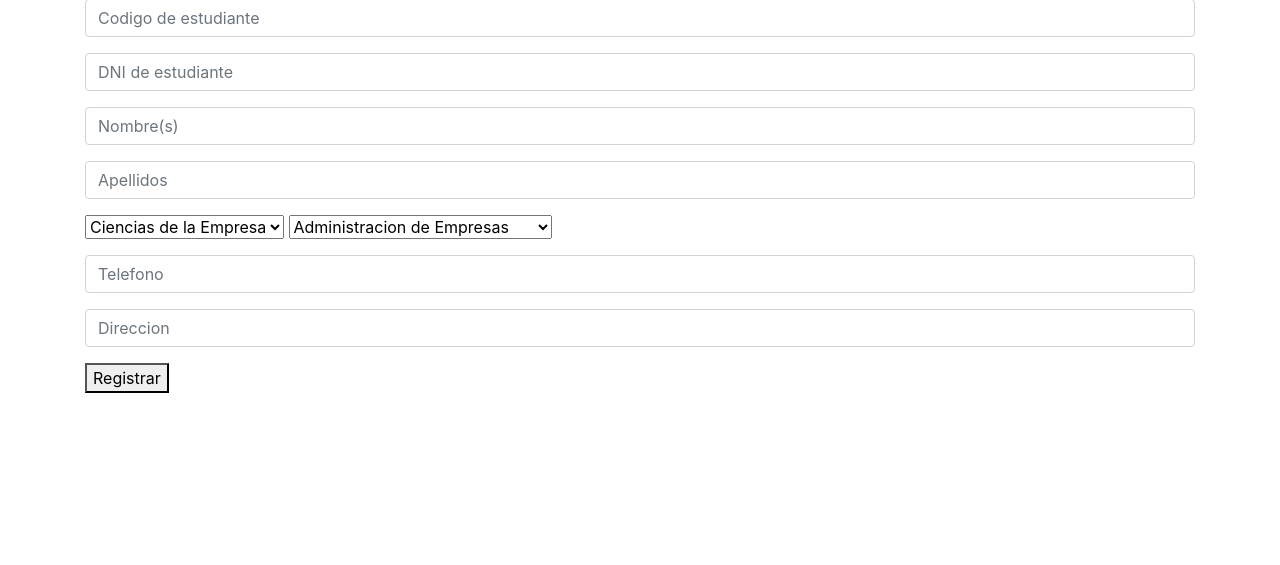
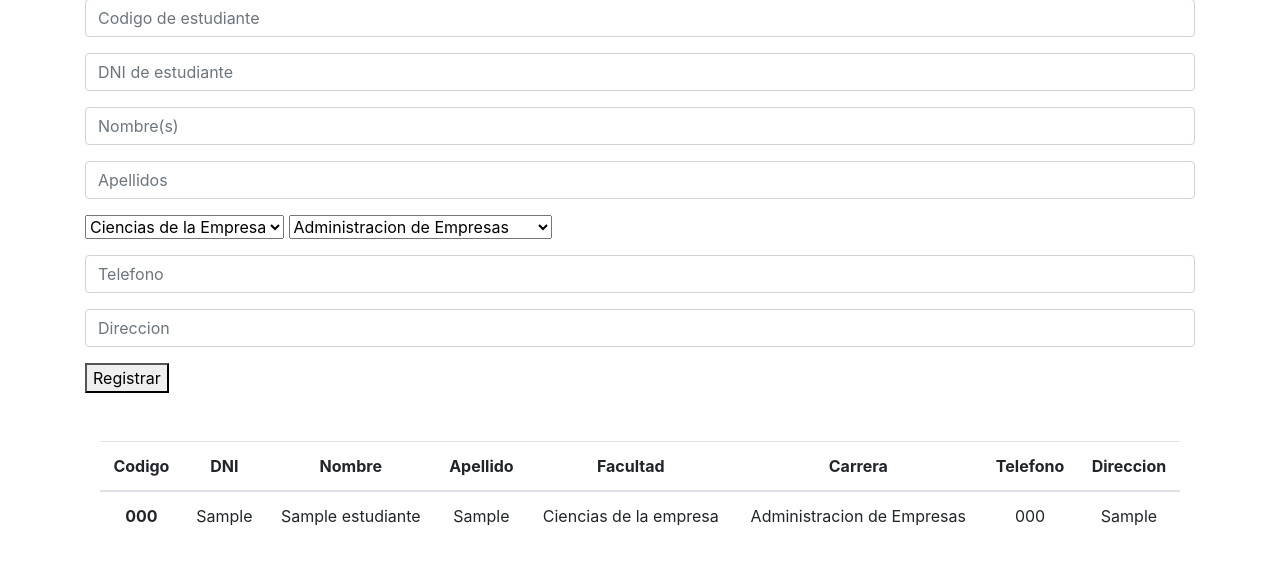
Before and after one commit to sebasdr/comedor_univ, a PHP site: page /registrarest.html in a window 1280 px wide. Shown: the part 103-668 px from the top of the page. Run offline with PHP 8.4, Linux system fonts and the light colour scheme; data comes from the database, SQL or seed files in the repository; tables that the repository leaves empty hold one stand-in row (values such as "Sample post").

Commit message:
Implementando tablas de registro de estudiante

```diff
--- /dev/null
+++ b/js/tabregest.js
@@ -0,0 +1,33 @@
+var tablaest = document.querySelector('#tablaest');
+$(function(){
+  fetch('php/funcionesbas.php')
+    .then( res => res.json() )//porque no le estamos enviando de forma correcta (objeto json desde php)
+    .then( data => {
+    //console.log(data[0].nombre)
+    tabla(data)//A esta funcion le estamos mandando la data
+  })
+})
+
+//Funcion que genera tablas
+function tabla(data){
+//console.log(dato)
+tablaest.innerHTML = ''
+  for(let value of data){//Recorre el array de objetos, y lo separa en los objetos que tenga con "valor" para acceder a sus propiedades
+  console.log(value.nombre)
+  tablaest.innerHTML += `
+
+  <tr>
+    <th scope="row">${ value.codigo }</th>
+    <td>${ value.dni }</td>
+    <td>${ value.nombre }</td>
+    <td>${ value.apellido }</td>
+    <td>${ value.facultad }</td>
+    <td>${ value.carrera }</td>
+    <td>${ value.telefono }</td>
+    <td>${ value.direccion }</td>
+  </tr>
+
+  `
+  }
+//Con el += va ir concatenando las tablas, es decir, muestra la primera tabla, luego muestra la segunda sin borrar la primera
+}
--- a/php/funcionesbas.php
+++ b/php/funcionesbas.php
@@ -18,7 +18,8 @@ if ($conexion ->connect_error) die("No es posible conectar con la base de datos"
     echo json_encode("er1");
 } */
 
-if (isset($_POST["codigo"]) && isset($_POST["dni"]) && isset($_POST["nombre"]) && isset($_POST["apellido"]) && isset($_POST["facultad"]) && isset($_POST["carrera"])){
+//Este es el bueno
+/* if (isset($_POST["codigo"]) && isset($_POST["dni"]) && isset($_POST["nombre"]) && isset($_POST["apellido"]) && isset($_POST["facultad"]) && isset($_POST["carrera"])){
     reg_est($conexion);
 }elseif(isset($_POST["codigot"]) && isset($_POST["sem"]) && isset($_POST["fecha"]) && isset($_POST["codigoe"]) && isset($_POST["sede"])){
     asig_tar($conexion);
@@ -26,7 +27,9 @@ if (isset($_POST["codigo"]) && isset($_POST["dni"]) && isset($_POST["nombre"]) &
     sellar_tar($conexion);
 }else{
     echo json_encode("er1");
-}
+} */
+
+tab_reg_est($conexion);
 
 //Registrar estudiante
 function reg_est($conexion){
@@ -116,6 +119,35 @@ function reg_est($conexion){
         </script>
 _END;*/
     }
+}
+
+function tab_reg_est($conexion){
+    $query="SELECT * FROM estudiante ORDER BY codE";
+    $result=$conexion->query($query);
+    $a = array();//CReando array para guardar json
+
+    if($result->num_rows){
+        $rows = $result->num_rows;
+        for($j=0; $j<$rows; $j++){
+            $row=$result->fetch_array(MYSQLI_NUM);
+            $query2="SELECT c.nombCar, f.nombF FROM carrera c inner JOIN facultad f on c.facultad_codF = f.codF WHERE c.codCar='$row[5]'";
+            $result2=$conexion->query($query2);
+            $rows2=$result2->fetch_array(MYSQLI_NUM);
+            $codigo=htmlspecialchars($row[0]);
+            $dni=htmlspecialchars($row[1]);
+            $nombre=htmlspecialchars($row[2]);
+            $apellido=htmlspecialchars($row[3]);
+            $facultad=htmlspecialchars($rows2[1]);
+            $carrera=htmlspecialchars($rows2[0]);
+            $telefono=htmlspecialchars($row[6]);
+            $direccion=htmlspecialchars($row[7]);
+            $objeto = new tabregest ($codigo,$dni,$nombre,$apellido,$facultad,$carrera,$telefono,$direccion);//CReando objeto
+            $a[$j]=$objeto;//Guardando objeto en array
+            $result2->close();
+        }
+        echo json_encode($a);//Enviando json con info correctamente ordenada
+        $result->close();
+    }else echo json_encode("erif");
 }
 
 //Asignar tarjeta
@@ -272,6 +304,29 @@ function mysql_fix_string($conexion, $string){
     return $conexion->real_escape_string($string);
 }
 
+//Clases para crear objetos para json
+class tabregest{
+    var $codigo;
+    var $dni;
+    var $nombre;
+    var $apellido;
+    var $facultad;
+    var $carrera;
+    var $telefono;
+    var $direccion;
+
+    function __construct($codigo,$dni,$nombre,$apellido,$facultad,$carrera,$telefono,$direccion){
+        $this->codigo = $codigo;
+        $this->dni = $dni;
+        $this->nombre = $nombre;
+        $this->apellido = $apellido;
+        $this->facultad = $facultad;
+        $this->carrera = $carrera;
+        $this->telefono = $telefono;
+        $this->direccion = $direccion;
+    }
+}
+
 $conexion->close();
 
 ?>
--- a/registrarest.html
+++ b/registrarest.html
@@ -26,9 +26,30 @@
         </form>
         <div class="mt-3" id="respuesta">
         </div>
+        <div class="container my-5 text-center">
+            <div class="mt-5">
+              <table class="table">
+                <thead>
+                  <tr>
+                    <th scope="col">Codigo</th>
+                    <th scope="col">DNI</th>
+                    <th scope="col">Nombre</th>
+                    <th scope="col">Apellido</th>
+                    <th scope="col">Facultad</th>
+                    <th scope="col">Carrera</th>
+                    <th scope="col">Telefono</th>
+                    <th scope="col">Direccion</th>
+                  </tr>
+                </thead>
+                <tbody id="tablaest"><!--Filas-->
+                </tbody>
+              </table>
+            </div>
+          </div>
     </div>
 
     <script src="jquery-3.2.1.min.js"></script>
     <script src="js/resgristrarest.js"></script>
+    <script src="js/tabregest.js"></script>
 </body>
 </html>
```
